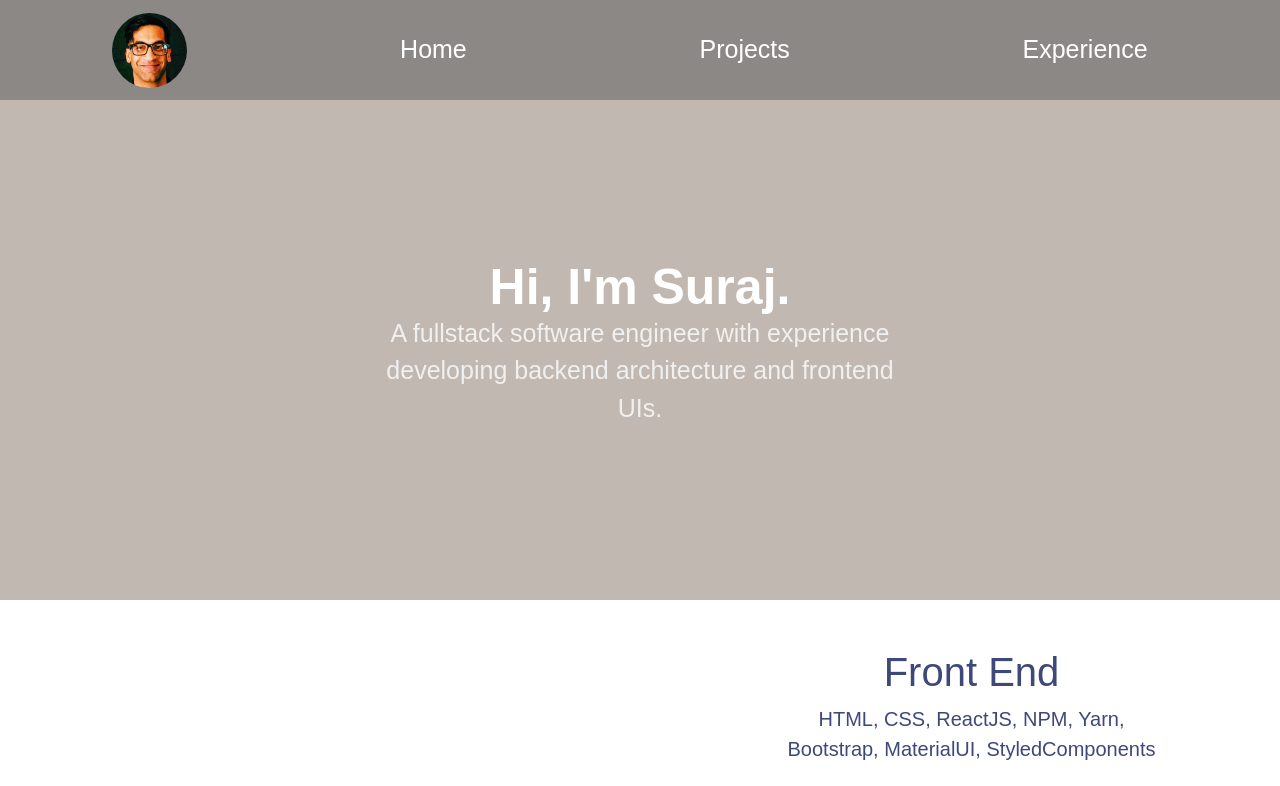
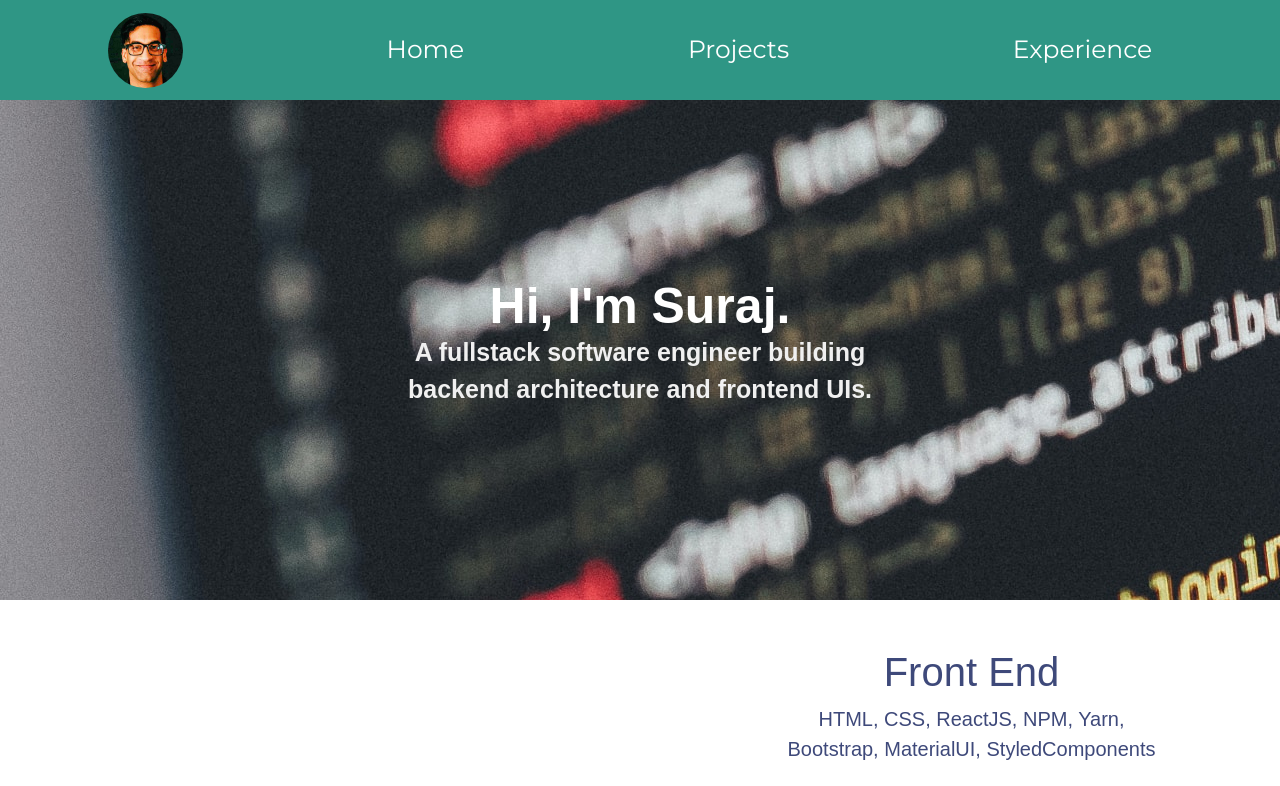
Before and after one commit to surajgopal85/surajgopal85.github.io, a React (Create React App) app: page / in a window 1280 px wide. Shown: the top 786 px of the page. Built offline with nearby package versions, Linux system fonts and the light colour scheme.

Commit message:
color, style, font changes, add image

```diff
--- a/public/index.html
+++ b/public/index.html
@@ -21,7 +21,7 @@
     integrity="sha384-ggOyR0iXCbMQv3Xipma34MD+dH/1fQ784/j6cY/iJTQUOhcWr7x9JvoRxT2MZw1T" crossorigin="anonymous">
 
     <!-- Google Fonts-->
-    <link href="https://fonts.googleapis.com/css2?family=Roboto:wght@100;400&display=swap" rel="stylesheet">
+    <link href="https://fonts.googleapis.com/css2?family=Montserrat:wght@400&display=swap" rel="stylesheet">
     <!--
       Notice the use of %PUBLIC_URL% in the tags above.
       It will be replaced with the URL of the `public` folder during the build.
--- a/src/App.css
+++ b/src/App.css
@@ -2,10 +2,10 @@
   text-align: center;
 }
 
-@import url('https://fonts.googleapis.com/css2?family=Raleway:wght@300&display=swap;400&display=swap');
+@import url('https://fonts.googleapis.com/css2?family=Montserrat:wght@400&display=swap');
 
 body, html {
-    font-family: 'Raleway', sans-serif;
+    font-family: 'Montserrat', sans-serif;
     -moz-osx-font-smoothing: grayscale;
     -webkit-font-smoothing: antialiased;
 }
--- a/src/pages/Home.jsx
+++ b/src/pages/Home.jsx
@@ -1,29 +1,19 @@
 import React from 'react';
-import LinkedInIcon from '@material-ui/icons/LinkedIn';
-import GitHubIcon from '@material-ui/icons/GitHub';
-import EmailIcon from '@material-ui/icons/Email';
+// import LinkedInIcon from '@material-ui/icons/LinkedIn';
+// import GitHubIcon from '@material-ui/icons/GitHub';
+// import EmailIcon from '@material-ui/icons/Email';
 import Heros from '../UI/Heros';
 
 import '../styles/Home.css';
+import coding from '../assets/coding.jpg';
 
 const Home = () => {
   return (
     <div className='home'>
-      <div className="about">
+      <div className="about" style={{ backgroundImage:`url(${coding})` }}>
         <h2>Hi, I'm Suraj.</h2>
           <div className="prompt">
-            <p>A fullstack software engineer with experience developing backend architecture and frontend UIs.</p>
-            {/* <div className="socials row"> */}
-              {/* <div className="socialLI col">
-              <a href='https://www.linkedin.com/in/suraj-s-gopal/' target="_blank" rel="noreferrer"><LinkedInIcon /></a>
-              </div> */}
-                {/* <div className="socialMail col">
-                <a href='https://www.google.com/' target="_blank" rel="noreferrer"><EmailIcon /></a>
-                </div> */}
-              {/* <div className="socialGH col">
-                <a href='https://github.com/surajgopal85' target="_blank" rel="noreferrer"><GitHubIcon /></a>
-              </div> */}
-          {/* </div> */}
+            <p><strong>A fullstack software engineer building<br></br>backend architecture and frontend UIs.</strong></p>
         </div>
       </div>
       <Heros />
@@ -47,5 +37,16 @@ const Home = () => {
     </div>
   )
 }
+{/* <div className="socials row"> */}
+              {/* <div className="socialLI col">
+              <a href='https://www.linkedin.com/in/suraj-s-gopal/' target="_blank" rel="noreferrer"><LinkedInIcon /></a>
+              </div> */}
+                {/* <div className="socialMail col">
+                <a href='https://www.google.com/' target="_blank" rel="noreferrer"><EmailIcon /></a>
+                </div> */}
+              {/* <div className="socialGH col">
+                <a href='https://github.com/surajgopal85' target="_blank" rel="noreferrer"><GitHubIcon /></a>
+              </div> */}
+          {/* </div> */}
 
 export default Home;
--- a/src/styles/Footer.css
+++ b/src/styles/Footer.css
@@ -1,7 +1,7 @@
 .footer {
   width: 100%;
   height: 200px;
-  background: #8c8885;
+  background: #2f9685;
   display: flex;
   justify-content: center;
   align-items: center;
--- a/src/styles/Navbar.css
+++ b/src/styles/Navbar.css
@@ -1,7 +1,7 @@
 .navbar {
   width: 100%;
   height: 100px;
-  background: #8c8885;
+  background: #2f9685;
 }
 
 .links {
```
Also changed, not shown: src/assets/coding.jpg (added).
